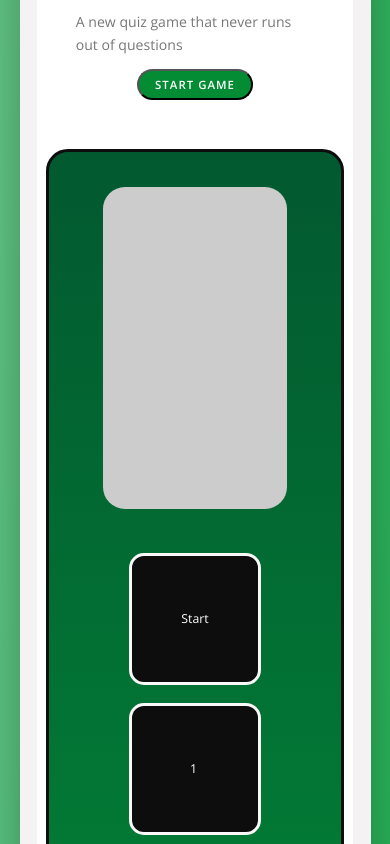
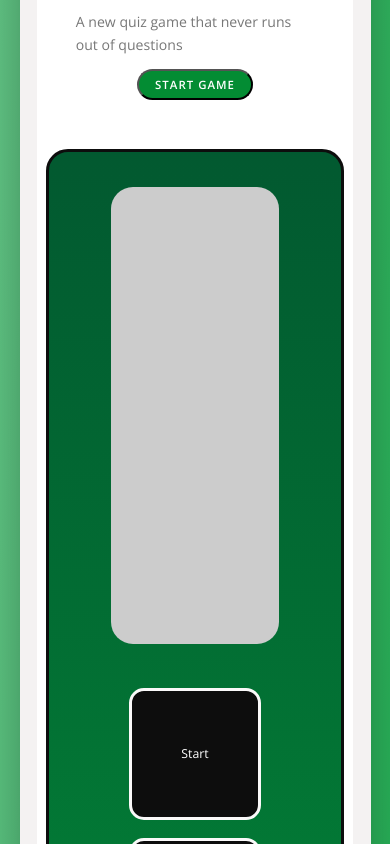
Before and after one commit to JRestorff/bezzerquizzer, a plain HTML site: page index.html in a window 390 px wide. Shown: the part 429-1273 px from the top of the page. Drawn offline with nearby package versions, Linux system fonts and the light colour scheme.

Commit message:
Änderung vom 6.7.2020

```diff
--- a/css/style.css
+++ b/css/style.css
@@ -103,7 +103,7 @@ Layout */
 
 .questions--give {
     max-width: var(--max-width);
-    margin: var(--margin-top-medium) auto var(--margin-bottom-medium) auto;
+    margin: var(--margin-top-medium) auto var(--margin-bottom-small) auto;
     display: grid;
     justify-items: center;
 }
@@ -180,7 +180,7 @@ button:hover {
     "four  c-one  c-one  c-one  c-one eleven"
     "three  c-one  c-one  c-one  c-one  twelf"
     "two  c-one  c-one  c-one  c-one  thirteen"
-    "one  c-one  c-one  c-one  c-one  fourteen"
+    "one  .  .  .  .  fourteen"
     "my-zero  nineteen  eighteen  seventeen  sixteen  fifteen";
 
     color: white;
@@ -227,12 +227,12 @@ button:hover {
 .c1 {
     grid-area: c-one;
     background-color: var(--color-grey-light-4);
-    padding: 3rem;
+    padding: 2rem;
     margin: 3rem;
     display: grid;
     grid-template-columns: repeat(2, 1fr);
-    grid-template-rows: repeat(5, 15%);
-    gap: 4rem;
+    grid-template-rows: repeat(4, 5rem);
+    gap: 2rem;
     justify-items: center;
     align-items: center;
     border-radius: 2.5rem;
@@ -296,18 +296,6 @@ button:hover {
     grid-column: 1 / -1;
     grid-row: 4;
 }
-
-/* #log {
-    grid-column: 1 / -1;
-    grid-row: 5;
-    font-family: 'Open Sans', sans-serif;
-    font-size: 1.6rem;
-    font-weight: 400;
-    line-height: 1.6;
-    color: var(--color-grey-dark-2);
-} */
-
-
 
 
 
@@ -405,7 +393,7 @@ Media Queries */
         letter-spacing: 0.2rem;
         display: grid;
         grid-template-columns: 1fr;
-        grid-template-rows: auto;
+        grid-template-rows: repeat(4, 8rem);
         gap: 1rem;
         justify-self: center;
         max-width: 70vw;
```
Also changed, not shown: index.html (+0 -3 lines).
